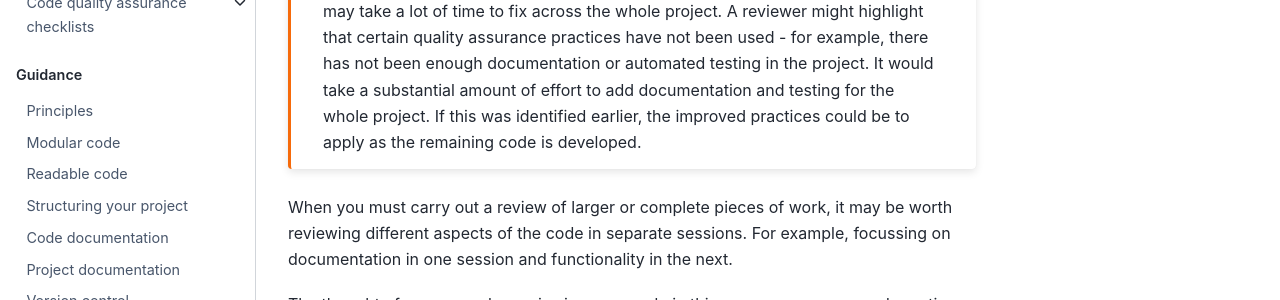
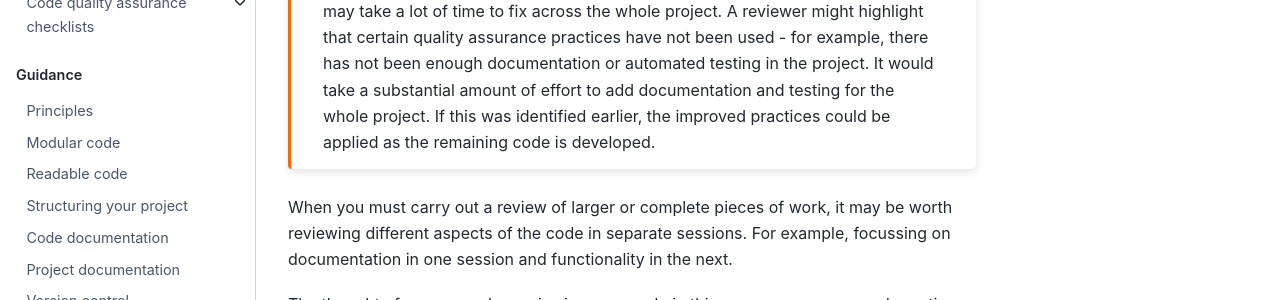
Before and after one commit to best-practice-and-impact/qa-of-code-guidance, a Jupyter Book: the page built from book/peer_review.md, in a window 1280 px wide and 900 px high, scrolled down 5429 px. Shown: the part 286-586 px from the top of the window. Built offline with Jupyter Book 1.0.4 settings and Sphinx 7.4.7 and the Sphinx Book theme 1.1.4, drawn with Linux system fonts in a browser that asks for light colours; some of the changed text lies outside the part shown.

Commit message:
Fix grammar
Co-authored-by: Ru Snook <80822996+RuSnook@users.noreply.github.com>

````diff
--- a/book/peer_review.md
+++ b/book/peer_review.md
@@ -139,7 +139,7 @@ This form of review works best when changes to the code are small and frequent.
 ```{important}
 If a project is only reviewed when all of the code has been written, this significantly reduces the benefit of review.
 
-There is a much larger burden on the reviewer and any issues that are identified may take a lot of time to fix across the whole project. A reviewer might highlight that certain quality assurance practices have not been used - for example, there has not been enough documentation or automated testing in the project. It would take a substantial amount of effort to add documentation and testing for the whole project. If this was identified earlier, the improved practices could be to apply as the remaining code is developed.
+There is a much larger burden on the reviewer and any issues that are identified may take a lot of time to fix across the whole project. A reviewer might highlight that certain quality assurance practices have not been used - for example, there has not been enough documentation or automated testing in the project. It would take a substantial amount of effort to add documentation and testing for the whole project. If this was identified earlier, the improved practices could be applied as the remaining code is developed.
 ```
 
 When you must carry out a review of larger or complete pieces of work, it may be worth reviewing different aspects of the code in separate sessions. For example, focussing on documentation in one session and functionality in the next.
````
